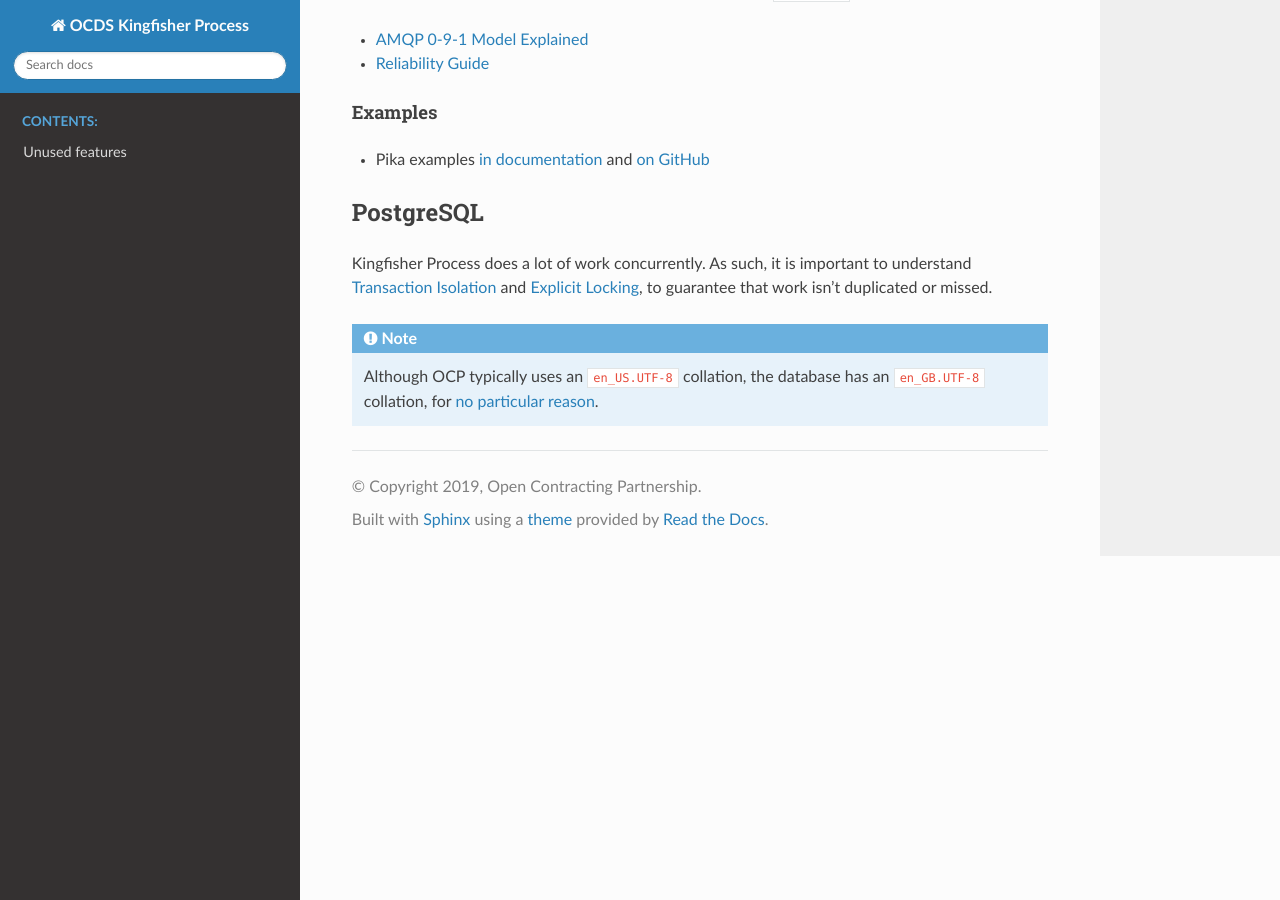
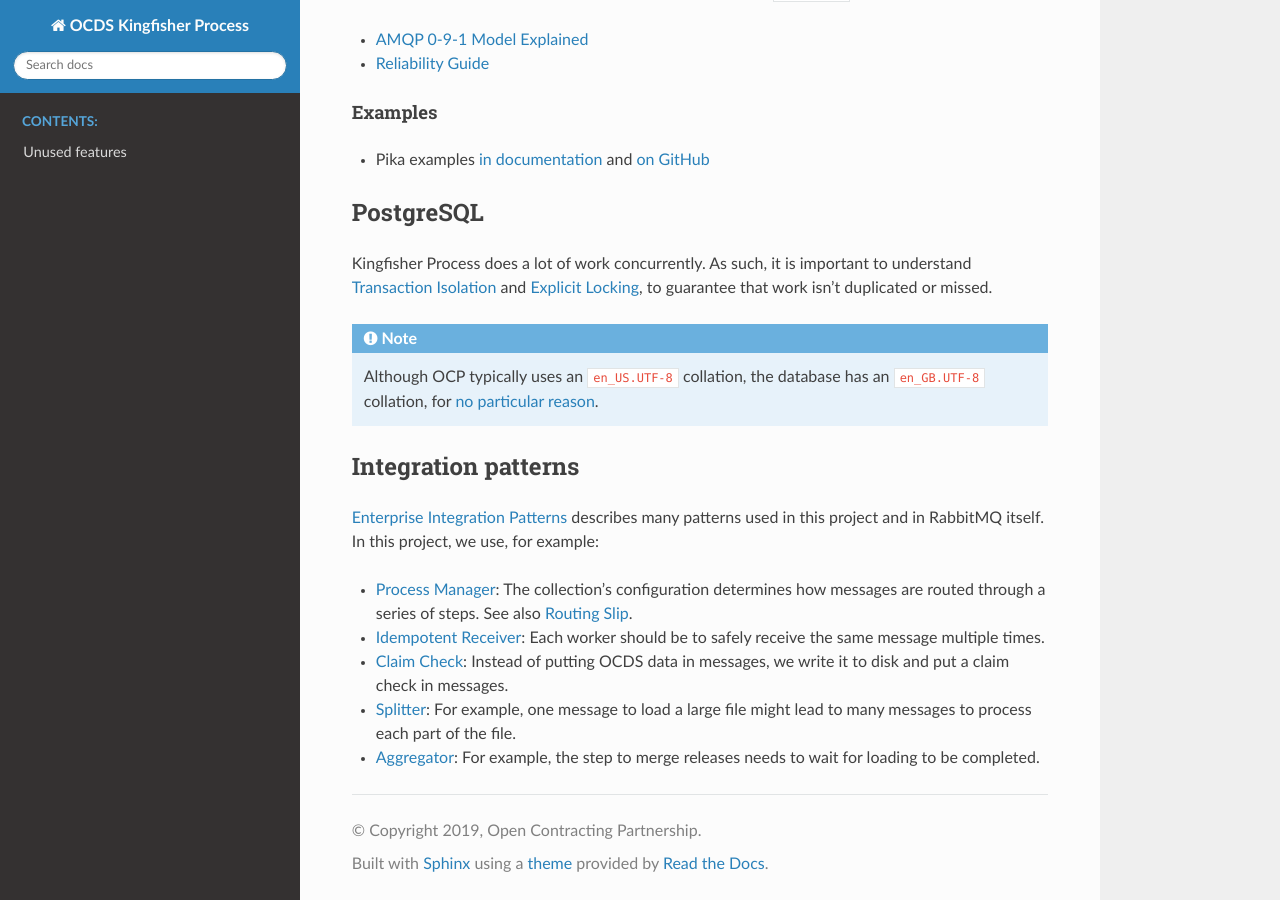
Before and after one commit to open-contracting/kingfisher-process, a Sphinx documentation site: the page built from docs/develop.rst, in a window 1280 px wide and 900 px high, scrolled down 1765 px. Built offline with Sphinx 7.4.7 and the Read the Docs theme 2.0.0, drawn with Linux system fonts in a browser that asks for light colours.

Commit message:
Add Enterprise Integration Patterns to docs

```diff
--- a/docs/develop.rst
+++ b/docs/develop.rst
@@ -96,3 +96,14 @@ Kingfisher Process does a lot of work concurrently. As such, it is important to
 .. note::
 
    Although OCP typically uses an ``en_US.UTF-8`` collation, the database has an ``en_GB.UTF-8`` collation, for `no particular reason <https://github.com/open-contracting/kingfisher-process/issues/239>`__.
+
+Integration patterns
+--------------------
+
+`Enterprise Integration Patterns <https://en.wikipedia.org/wiki/Enterprise_Integration_Patterns>`__ describes many patterns used in this project and in RabbitMQ itself. In this project, we use, for example:
+
+-  `Process Manager <https://www.enterpriseintegrationpatterns.com/patterns/messaging/ProcessManager.html>`__: The collection's configuration determines how messages are routed through a series of steps. See also `Routing Slip <https://www.enterpriseintegrationpatterns.com/patterns/messaging/RoutingTable.html>`__.
+-  `Idempotent Receiver <https://www.enterpriseintegrationpatterns.com/patterns/messaging/IdempotentReceiver.html>`__: Each worker should be to safely receive the same message multiple times.
+-  `Claim Check <https://www.enterpriseintegrationpatterns.com/patterns/messaging/StoreInLibrary.html>`__: Instead of putting OCDS data in messages, we write it to disk and put a claim check in messages.
+-  `Splitter <https://www.enterpriseintegrationpatterns.com/patterns/messaging/Sequencer.html>`__: For example, one message to load a large file might lead to many messages to process each part of the file.
+-  `Aggregator <https://www.enterpriseintegrationpatterns.com/patterns/messaging/Aggregator.html>`__: For example, the step to merge releases needs to wait for loading to be completed.
```
